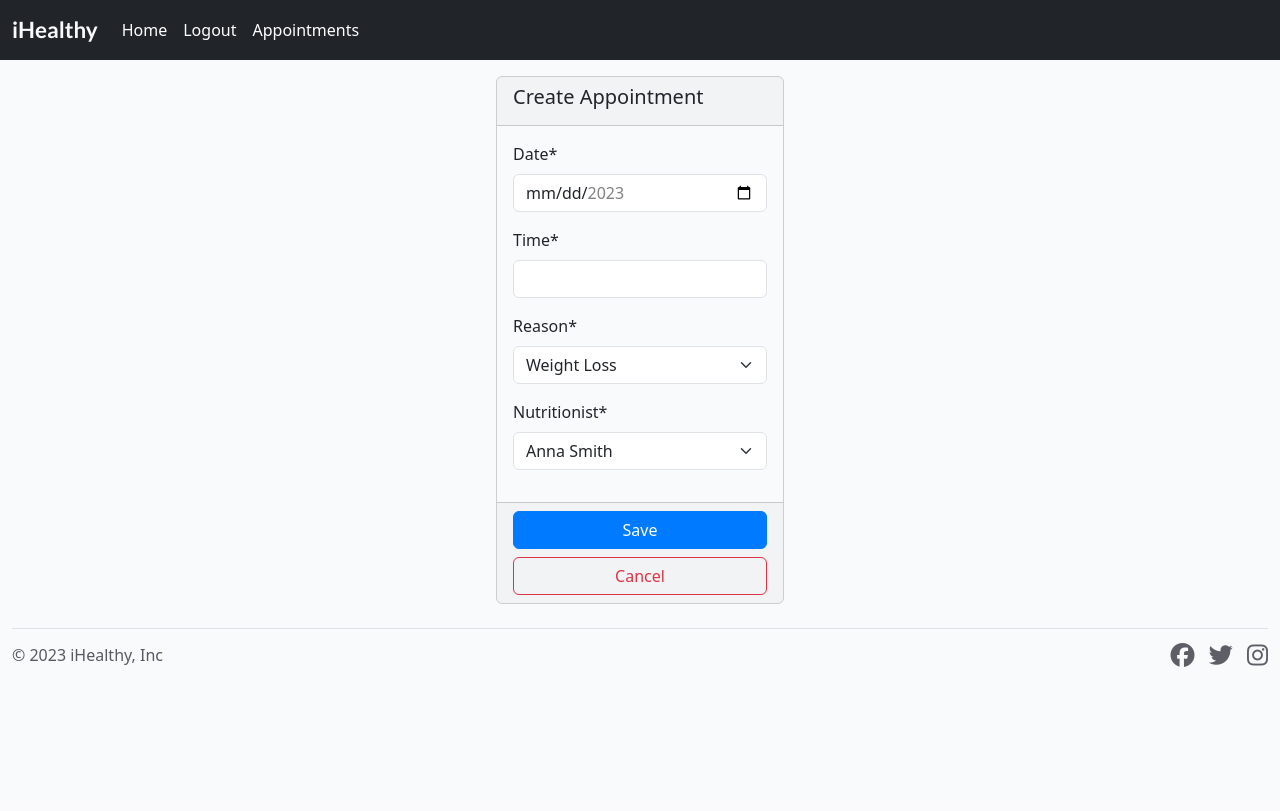
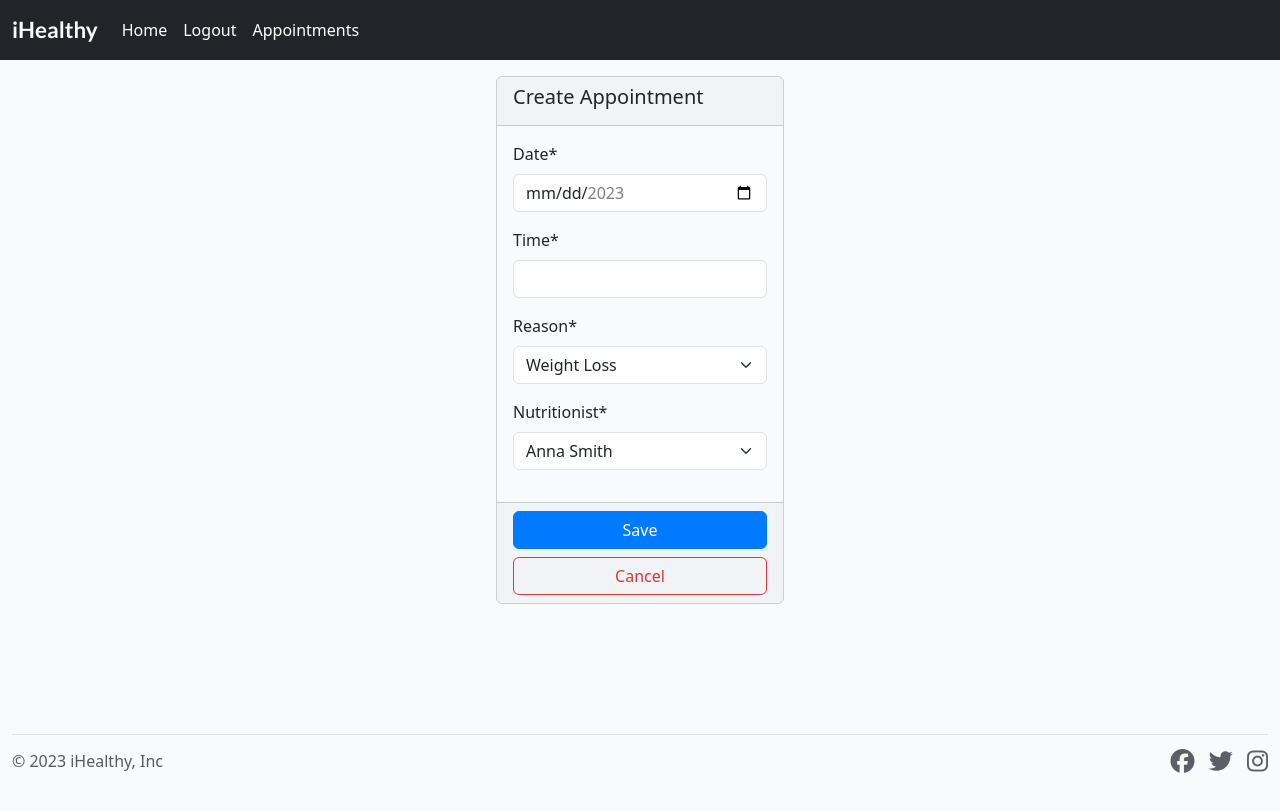
Before and after one commit to Giov3ss/iHealthy, a Django app: page /create/ in a window 1280 px wide. Before the commit the page ends 667 px from the top, so only its background shows below. Run offline with Django 3.2, Linux system fonts and the light colour scheme; the visitor is signed in with stand-in values (Sample User, id 1); some libraries are stand-ins or nearby versions.

Commit message:
adding a min-height to the footer

```diff
--- a/static/css/i-style.css
+++ b/static/css/i-style.css
@@ -24,6 +24,7 @@ body {
 
 .main-bg {
     background-color: #F9FAFC;
+    min-height: calc(100vh - 150px);
 }
 
 .card {
```
